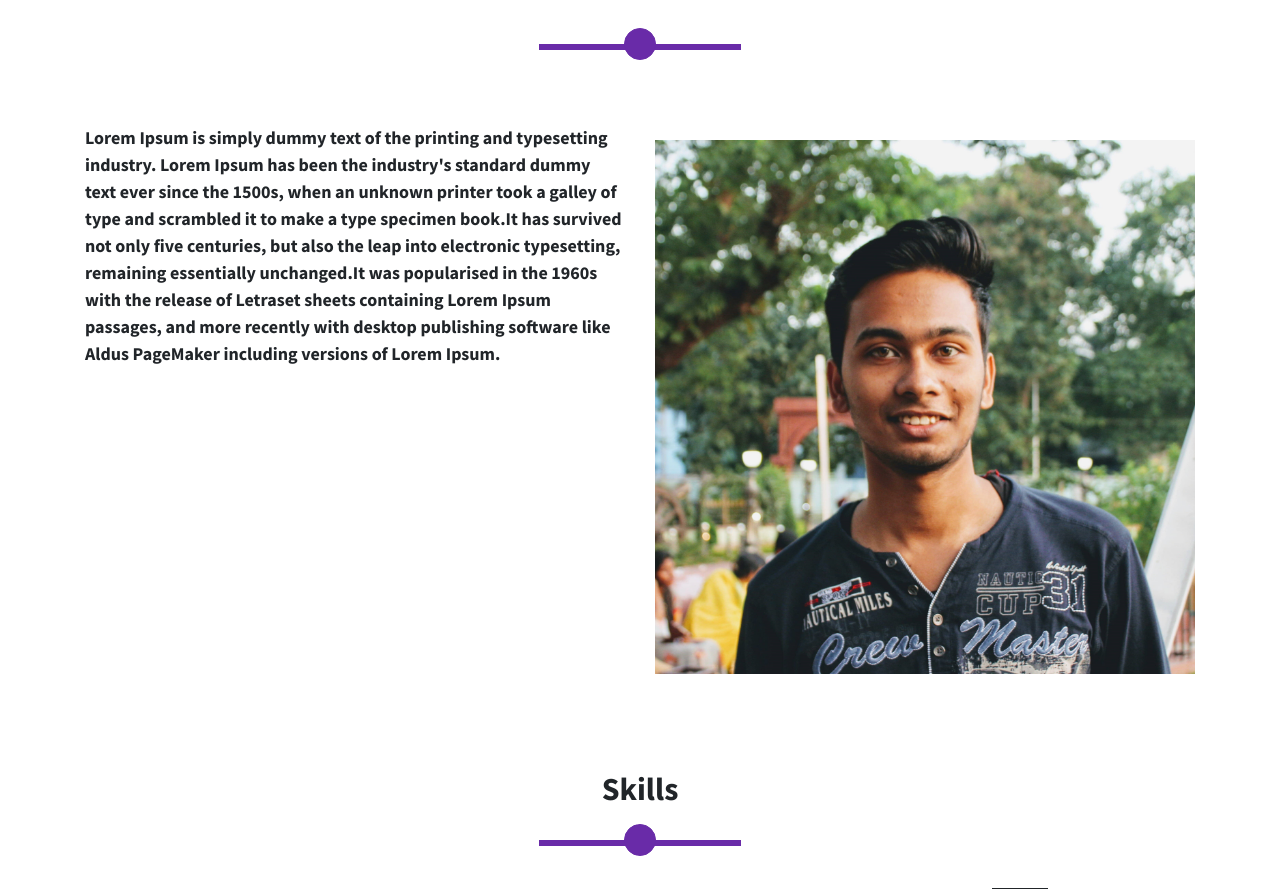
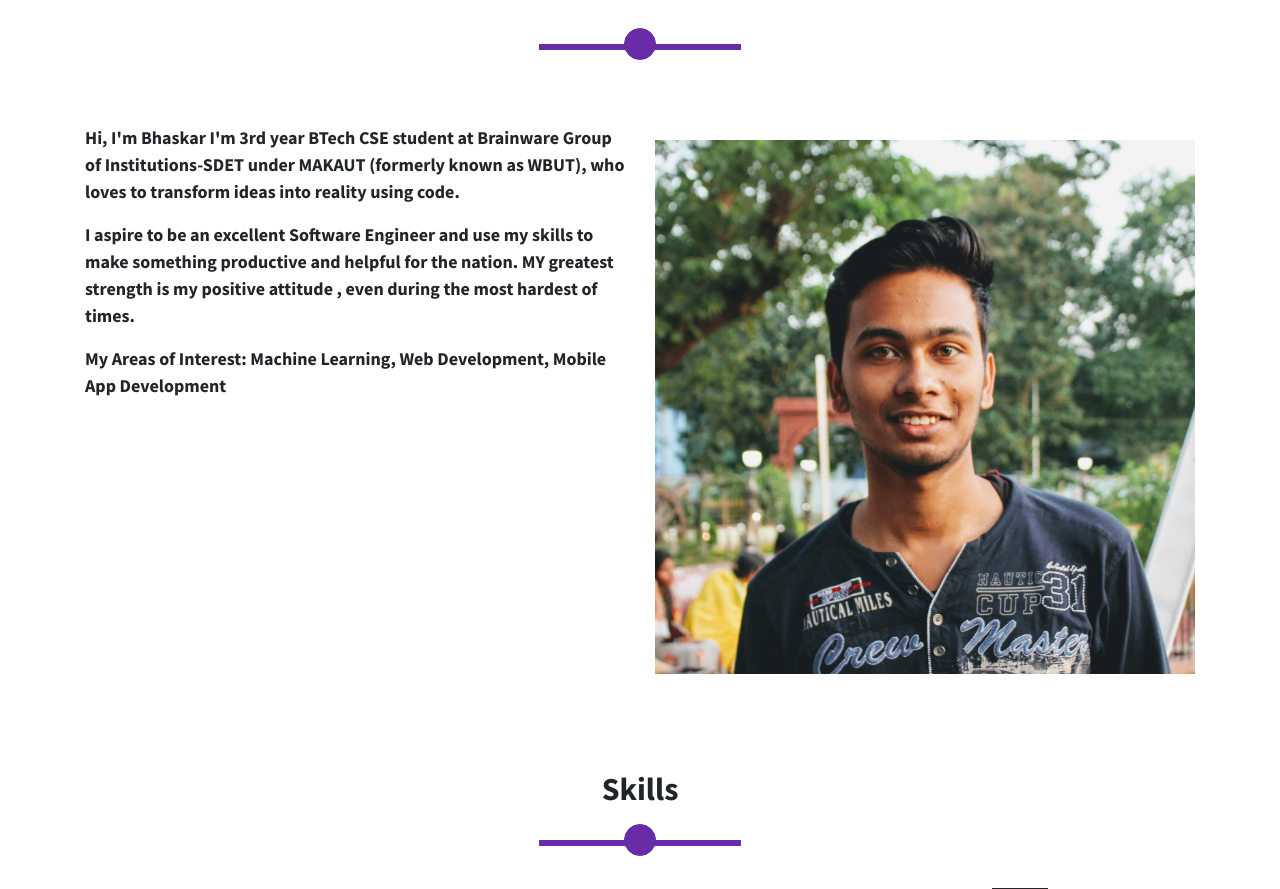
Before and after one commit to Bhaskar-maity/Portfolio, a React (Create React App) app: page / in a window 1280 px wide. Shown: the part 840-1729 px from the top of the page. Built offline with nearby package versions, Linux system fonts and the light colour scheme.

Commit message:
about text add

```diff
--- a/src/components/About.js
+++ b/src/components/About.js
@@ -13,7 +13,9 @@ const About = () => {
         <hr class="ribbon-little" />
         <div className="row about">
           <div className="about-content col-md-6">
-            <p>{data.abouttext}</p>
+            <p>{data.abouttext[0]}</p>
+            <p>{data.abouttext[1]}</p>
+            <p>{data.abouttext[2]}</p>
           </div>
 
           <div className="col-md-6 about-img">
--- a/src/mydata.js
+++ b/src/mydata.js
@@ -32,8 +32,10 @@ export default
         //Contact Email
         contactEmail:'maitybhaskar2015@gmail.com',
         // About Text
-        abouttext: "Lorem Ipsum is simply dummy text of the printing and typesetting industry. Lorem Ipsum has been the industry's standard dummy text ever since the 1500s, when an unknown printer took a galley of type and scrambled it to make a type specimen book.It has survived not only five centuries, but also the leap into electronic typesetting, remaining essentially unchanged.It was popularised in the 1960s with the release of Letraset sheets containing Lorem Ipsum passages, and more recently with desktop publishing software like Aldus PageMaker including versions of Lorem Ipsum.",
-
+        abouttext:[ "Hi, I'm Bhaskar I'm 3rd year BTech CSE student at Brainware Group of Institutions-SDET under MAKAUT (formerly known as WBUT), who loves to transform ideas into reality using code.",
+        "I aspire to be an excellent Software Engineer and use my skills to make something productive and helpful for the nation. MY greatest strength is my positive attitude , even during the most hardest of times. ",
+        "My Areas of Interest: Machine Learning, Web Development, Mobile App Development",
+  ],
 
        ShowAboutImage:true,
        //  Projects
```
